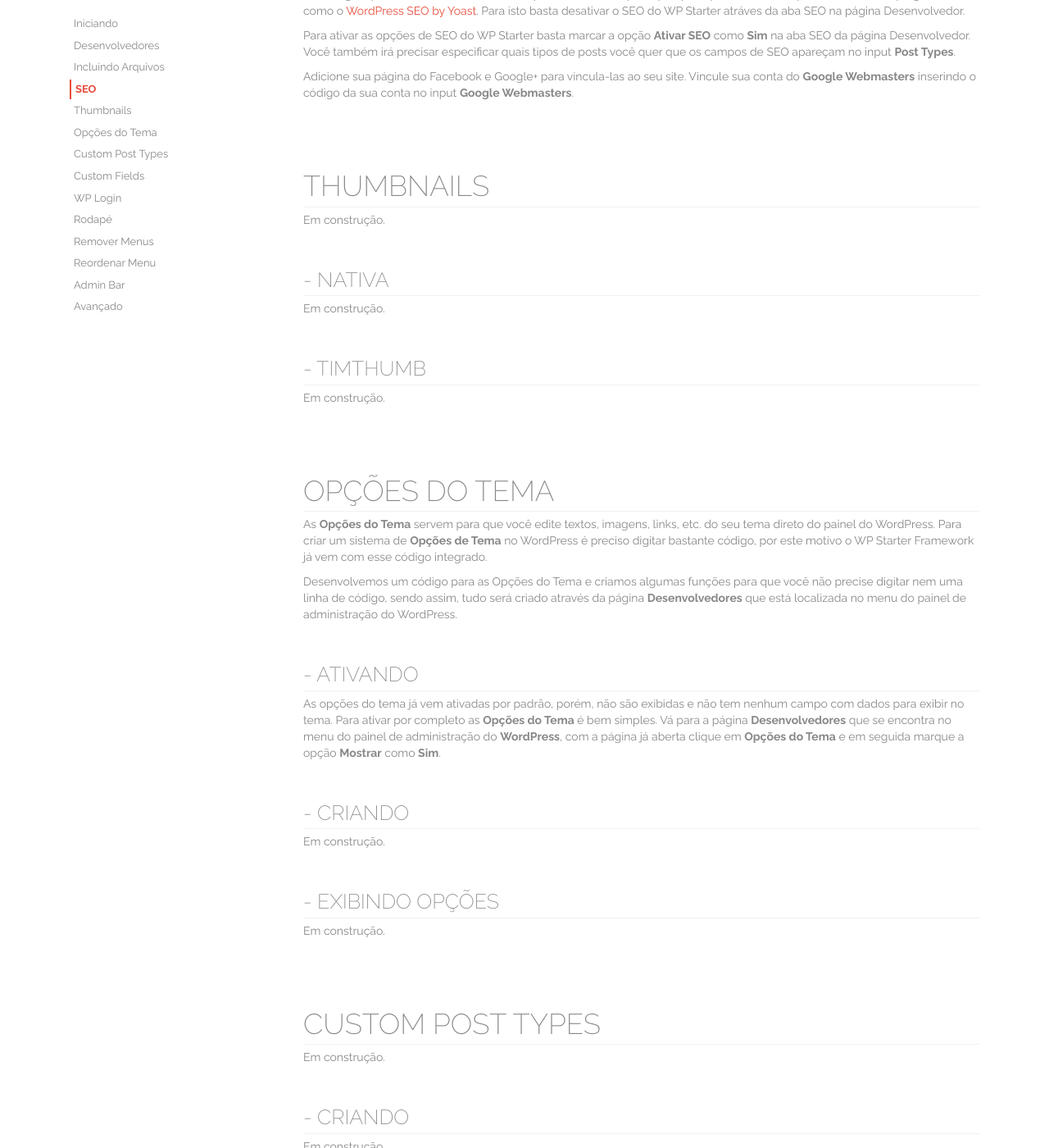
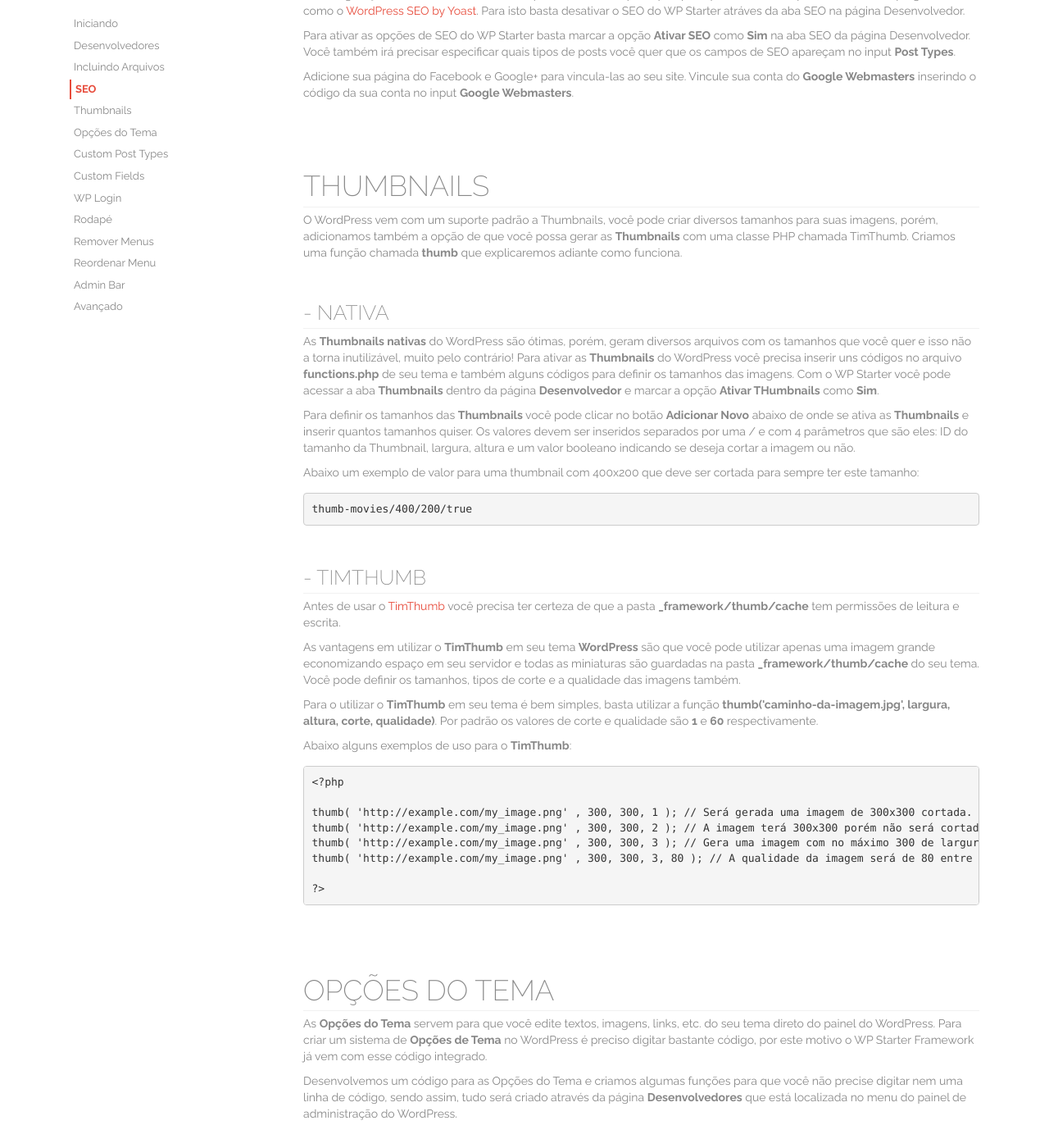
Before and after one commit to mayronceccon/devhelper, a Jekyll site: the page built from doc/index.html, in a window 1280 px wide and 1400 px high, scrolled down 3672 px. Shown: the whole window at 82% size. Built offline with Jekyll 4.4.1, drawn with Linux system fonts in a browser that asks for light colours; nearby versions of some CDN libraries.

Commit message:
Add thumbnails instructions

```diff
--- a/_layouts/doc.html
+++ b/_layouts/doc.html
@@ -223,19 +223,33 @@ use_js('all-single', 'is_single');
     <!-- THUMBNAILS -->
     <section id="thumbnails">
       <h2 class="section-title">Thumbnails</h2>
-      <p>Em construção.</p>
+      <p>O WordPress vem com um suporte padrão a Thumbnails, você pode criar diversos tamanhos para suas imagens, porém, adicionamos também a opção de que você possa gerar as <strong>Thumbnails</strong> com uma classe PHP chamada TimThumb. Criamos uma função chamada <b>thumb</b> que explicaremos adiante como funciona.</p>
     </section><!-- end #thumbnails -->
 
       <!-- THUMBNAILS -> Native -->
       <section id="thumbnails-native">
         <h3 class="section-title"> - Nativa</h3>
-        <p>Em construção.</p>
+        <p>As <strong>Thumbnails nativas</strong> do WordPress são ótimas, porém, geram diversos arquivos com os tamanhos que você quer e isso não a torna inutilizável, muito pelo contrário! Para ativar as <strong>Thumbnails</strong> do WordPress você precisa inserir uns códigos no arquivo <b>functions.php</b> de seu tema e também alguns códigos para definir os tamanhos das imagens. Com o WP Starter você pode acessar a aba <strong>Thumbnails</strong> dentro da página <b>Desenvolvedor</b> e marcar a opção <b>Ativar THumbnails</b> como <b>Sim</b>.</p>
+        <p>Para definir os tamanhos das <strong>Thumbnails</strong> você pode clicar no botão <b>Adicionar Novo</b> abaixo de onde se ativa as <strong>Thumbnails</strong> e inserir quantos tamanhos quiser. Os valores devem ser inseridos separados por uma / e com 4 parâmetros que são eles: ID do tamanho da Thumbnail, largura, altura e um valor booleano indicando se deseja cortar a imagem ou não.</p>
+        <p>Abaixo um exemplo de valor para uma thumbnail com 400x200 que deve ser cortada para sempre ter este tamanho:</p>
+        <pre>thumb-movies/400/200/true</pre>
       </section><!-- end #thumbnails-native -->
 
       <!-- THUMBNAILS -> Timthumb -->
       <section id="thumbnails-timthumb">
         <h3 class="section-title"> - TimThumb</h3>
-        <p>Em construção.</p>
+        <p>Antes de usar o <a href="https://code.google.com/p/timthumb/" target="_blank" title="Abrir link em uma nova guia.">TimThumb</a> você precisa ter certeza de que a pasta <b>_framework/thumb/cache</b> tem permissões de leitura e escrita.</p>
+        <p>As vantagens em utilizar o <strong>TimThumb</strong> em seu tema <strong>WordPress</strong> são que você pode utilizar apenas uma imagem grande economizando espaço em seu servidor e todas as miniaturas são guardadas na pasta <b>_framework/thumb/cache</b> do seu tema. Você pode definir os tamanhos, tipos de corte e a qualidade das imagens também.</p>
+        <p>Para o utilizar o <strong>TimThumb</strong> em seu tema é bem simples, basta utilizar a função <b>thumb('caminho-da-imagem.jpg', largura, altura, corte, qualidade)</b>. Por padrão os valores de corte e qualidade são <b>1</b> e <b>60</b> respectivamente.</p>
+        <p>Abaixo alguns exemplos de uso para o <strong>TimThumb</strong>:</p>
+        <pre>&lt;?php
+
+thumb( 'http://example.com/my_image.png' , 300, 300, 1 ); // Será gerada uma imagem de 300x300 cortada.
+thumb( 'http://example.com/my_image.png' , 300, 300, 2 ); // A imagem terá 300x300 porém não será cortada e terá uma borda se preciso.
+thumb( 'http://example.com/my_image.png' , 300, 300, 3 ); // Gera uma imagem com no máximo 300 de largura e 300 de altura.
+thumb( 'http://example.com/my_image.png' , 300, 300, 3, 80 ); // A qualidade da imagem será de 80 entre 1 e 100.
+
+?></pre>
       </section><!-- end #thumbnails-timthumb -->
 
     <!-- THEME OPTIONS -->
@@ -248,7 +262,7 @@ use_js('all-single', 'is_single');
       <!-- THEME OPTIONS -> Active -->
       <section id="theme-options-active">
         <h3 class="section-title"> - Ativando</h3>
-        <p>As opções do tema já vem ativadas por padrão, porém, não são exibidas e não tem nenhum campo com dados para exibir no tema. Para ativar por completo as <strong>Opções do Tema</strong> é bem simples. Vá para a página <b>Desenvolvedores</b> que se encontra no menu do painel de administração do <strong>WordPress</strong>, com a página já aberta clique em <strong>Opções do Tema</strong> e em seguida marque a opção <b>Mostrar</b> como <b>Sim</b>.</p>
+        <p>Em construção.</p>
       </section><!-- end #theme-options-active -->
 
       <!-- THEME OPTIONS -> Create -->
```
Also changed, not shown: 1 other file.
